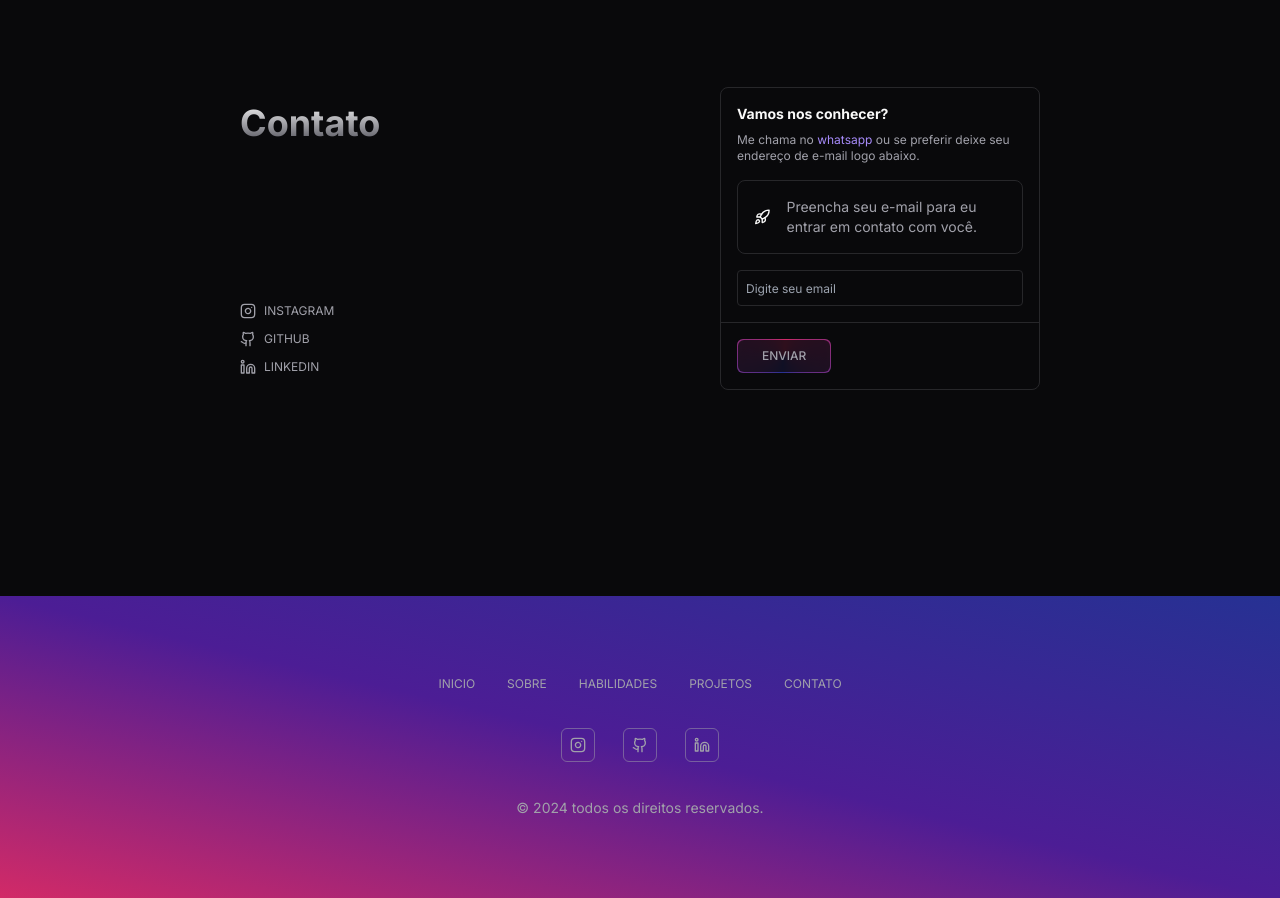
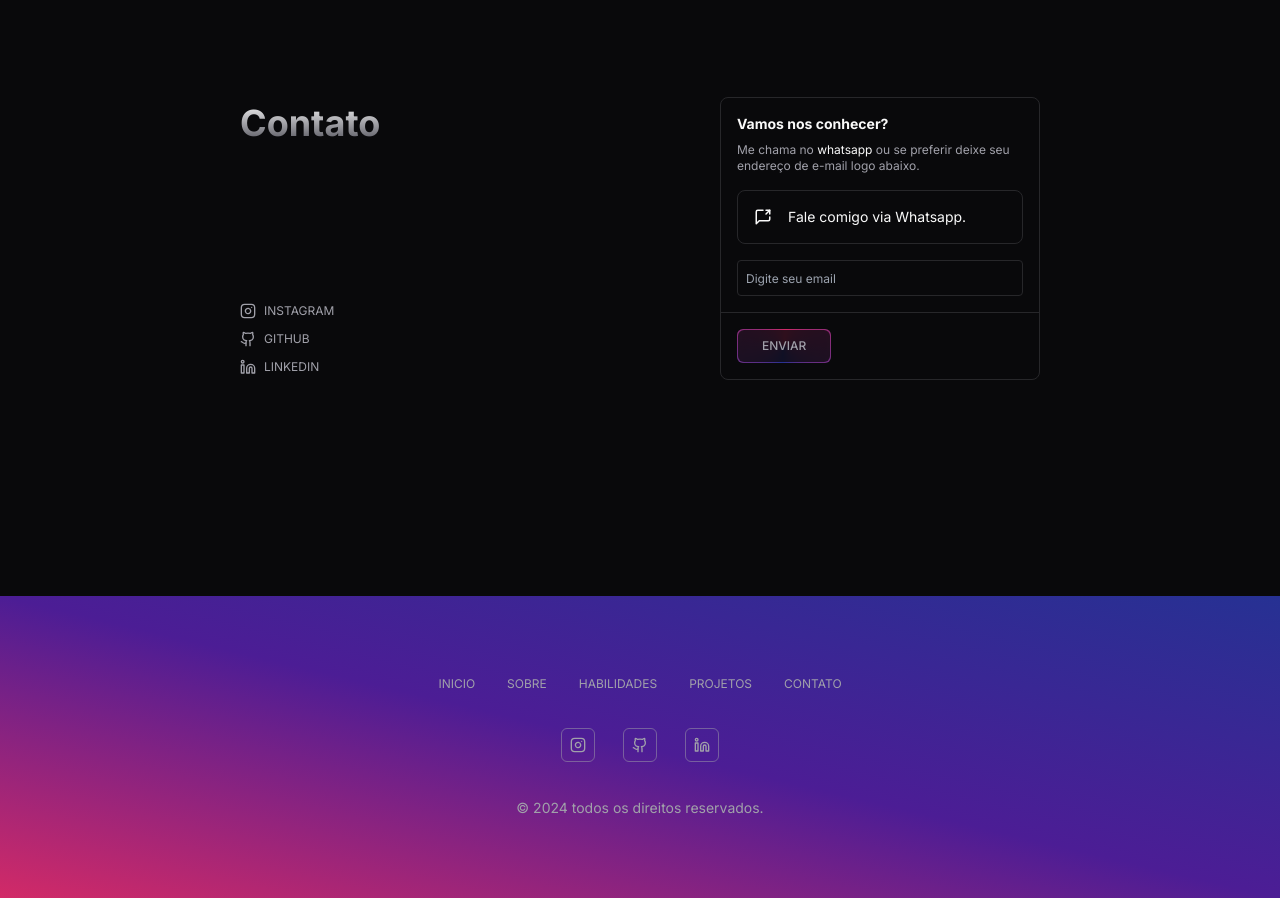
Before and after one commit to KARAUJO1003/portifolio.web.1.4.0, a Next.js app in the folder portifolio/: page / in a window 1280 px wide. Shown: the part 5200-6098 px from the top of the page. Built offline with nearby package versions, Linux system fonts and the light colour scheme.

Commit message:
Update contacts.tsx

```diff
--- a/portifolio/src/app/_components/sections/contact/contacts.tsx
+++ b/portifolio/src/app/_components/sections/contact/contacts.tsx
@@ -1,5 +1,5 @@
 'use client'
-import { Rocket } from 'lucide-react'
+import { MessageSquareShare } from 'lucide-react'
 import Card from '../../global/cards/card'
 import { SectionContainer } from '../../global/sections/sections-container'
 import { SocialMediasContact } from '../../global/social-medias'
@@ -34,8 +34,8 @@ export const ContactsSection = () => {
             <span className="text-xs text-muted-foreground font-normal">
               Me chama no{' '}
               <Link
-                className="text-violet-400 hover:underline transition-all"
-                href="https://wa.me/qr/IEHEHAUSLZHRG1"
+                className="text-primary hover:underline transition-all"
+                href="https://api.whatsapp.com/send?phone=5594991257923&text=Fale%20comigo%20atrav%C3%A9s%20do%20Whatsapp."
                 target="_blank"
               >
                 whatsapp
@@ -44,11 +44,17 @@ export const ContactsSection = () => {
             </span>
           </Card.Header>
           <Card.Body className="aspect-auto">
-            <Card.Container className="mx-4 flex gap-4 items-center p-4">
-              <Rocket size={18} />
+            <Card.Container className="mx-4 flex gap-4 items-center p-4 hover:bg-secondary/50">
+              <MessageSquareShare size={18} />
               <div>
-                <DescriptionTypography className="text-left text-muted-foreground max-w-60">
-                  Preencha seu e-mail para eu entrar em contato com você.
+                <DescriptionTypography className=" text-left text-muted-foreground max-w-60">
+                  <Link
+                    className="text-primary transition-all cursor-pointer"
+                    href="https://api.whatsapp.com/send?phone=5594991257923&text=Fale%20comigo%20atrav%C3%A9s%20do%20Whatsapp."
+                    target="_blank"
+                  >
+                    Fale comigo via Whatsapp.
+                  </Link>
                 </DescriptionTypography>
               </div>
             </Card.Container>
```
